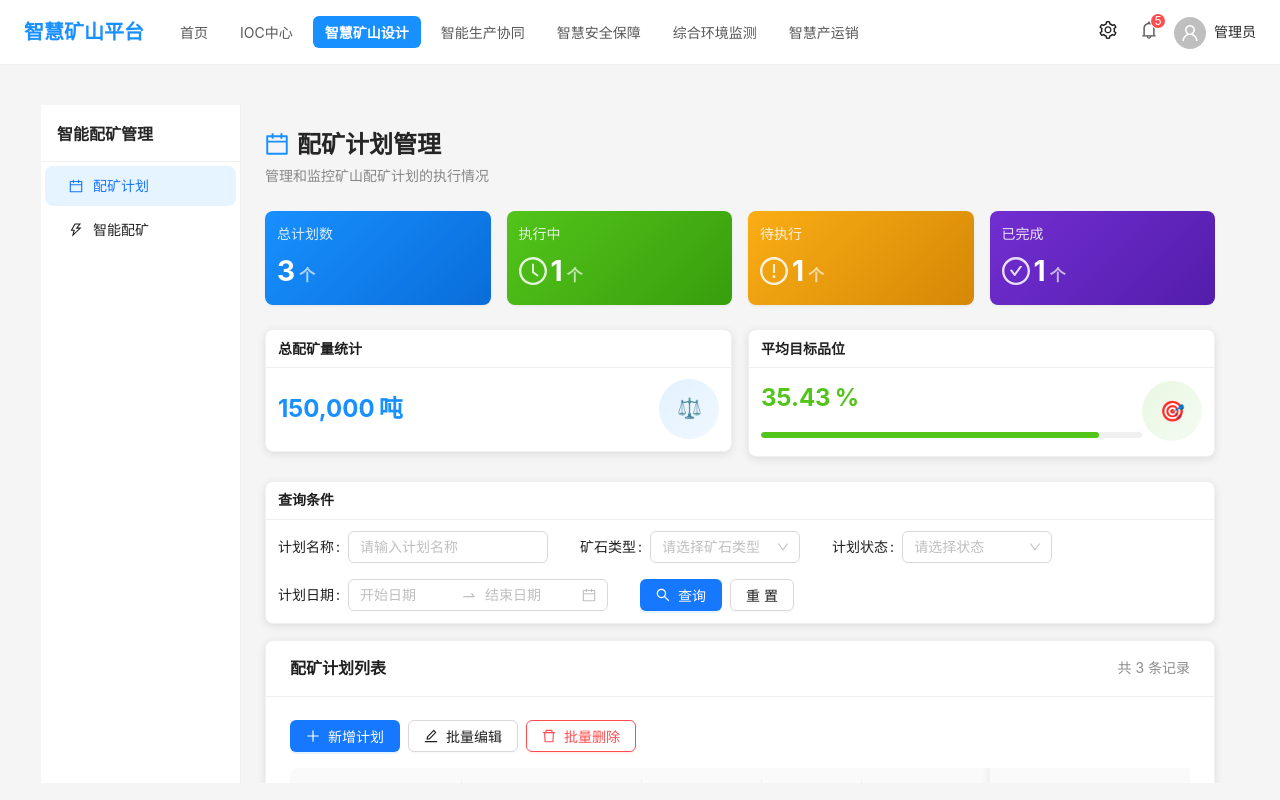
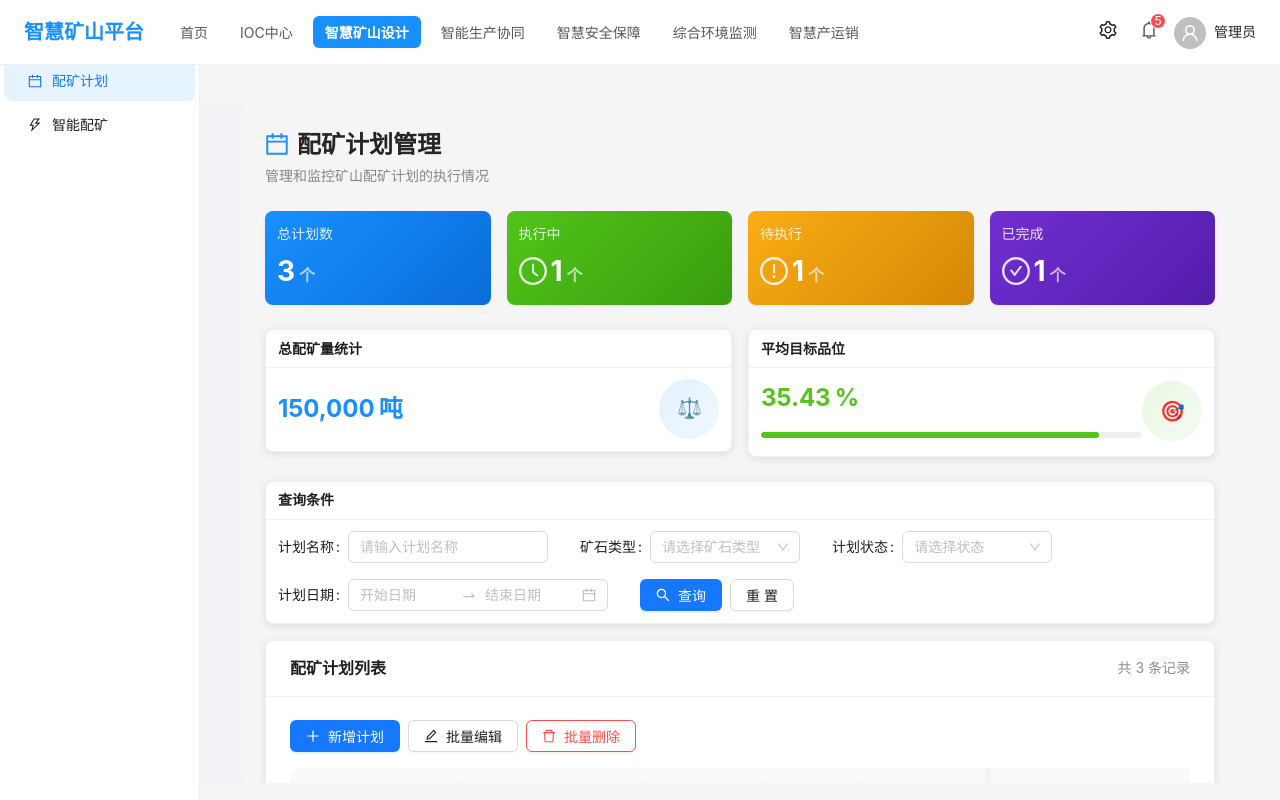
Before and after one commit to wangpeng1017/1016onemine, a React (Create React App) app: page /intelligent-ore-blending in a window 1280 px wide. Built offline with nearby package versions, Linux system fonts and the light colour scheme; the HTML template or start-up script is replaced by a standard one.

Commit message:
fix: 移除智能配矿管理左侧导航的空隙
- 左侧导航固定定位，贴合屏幕左上角
- 移除所有上方和左侧空隙
- 右侧内容区域添加左边距以适配固定的左侧导航
- 优化布局样式，确保全屏显示

```diff
--- a/src/pages/IntelligentOreBlending/IntelligentOreBlendingLayout.tsx
+++ b/src/pages/IntelligentOreBlending/IntelligentOreBlendingLayout.tsx
@@ -34,12 +34,17 @@ const IntelligentOreBlendingLayout: React.FC = () => {
   };
 
   return (
-    <Layout style={{ minHeight: 'calc(100vh - 64px)', background: '#f0f2f5' }}>
+    <Layout style={{ minHeight: '100vh', background: '#f0f2f5', margin: 0, padding: 0 }}>
       <Sider
         width={200}
         style={{
           background: '#fff',
           borderRight: '1px solid #f0f0f0',
+          height: '100vh',
+          position: 'fixed',
+          left: 0,
+          top: 0,
+          overflow: 'auto',
         }}
       >
         <div style={{
@@ -59,8 +64,8 @@ const IntelligentOreBlendingLayout: React.FC = () => {
           style={{ borderRight: 0 }}
         />
       </Sider>
-      <Layout style={{ background: '#f0f2f5' }}>
-        <Content style={{ margin: 0 }}>
+      <Layout style={{ background: '#f0f2f5', marginLeft: 200 }}>
+        <Content style={{ margin: 0, padding: 0 }}>
           {renderContent()}
         </Content>
       </Layout>
```
